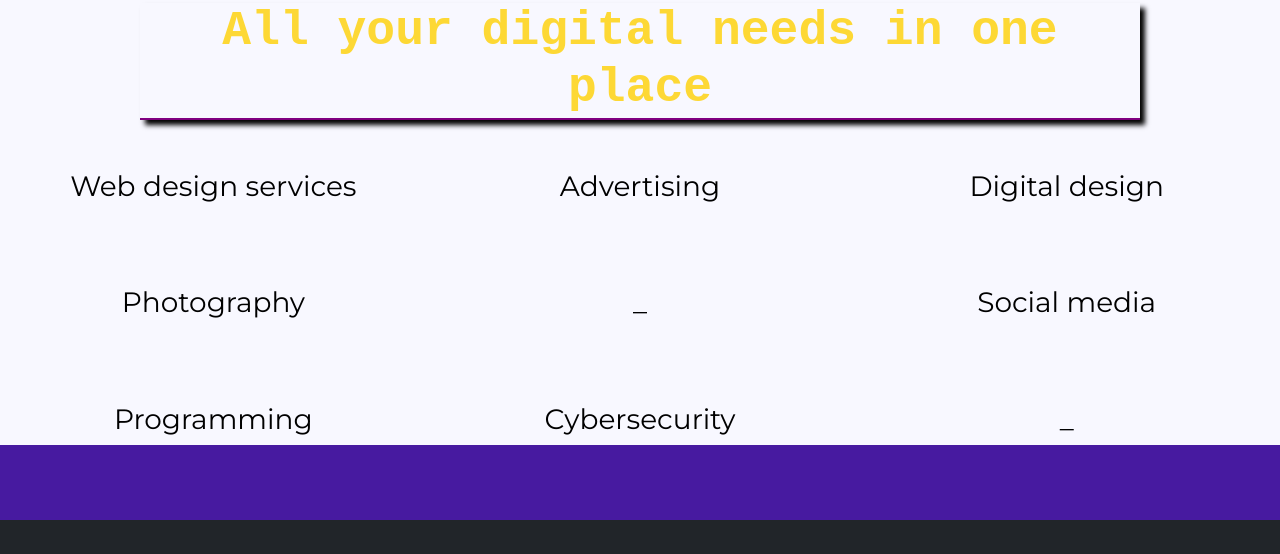
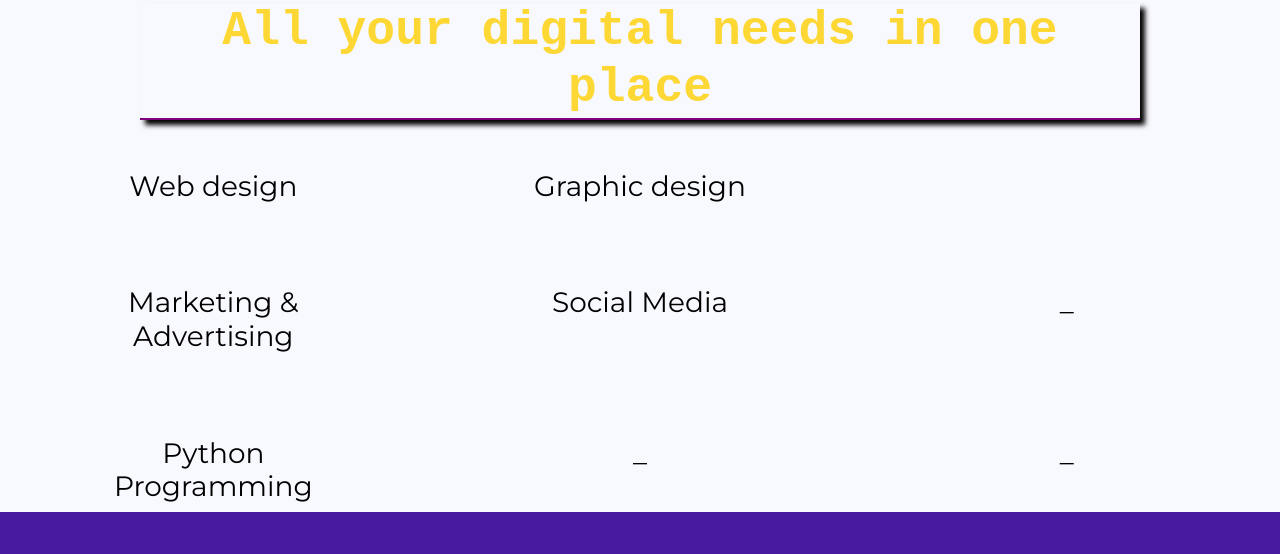
Before and after one commit to kurayami77/Cox-CyberMatrix-Innovation, a plain HTML site: page index.html in a window 1280 px wide. Shown: the part 988-1542 px from the top of the page. Drawn offline with nearby package versions, Linux system fonts and the light colour scheme.

Commit message:
Update index.html

```diff
--- a/index.html
+++ b/index.html
@@ -77,10 +77,10 @@
 
         <!-- Link items -->
         <li class="nav-item">
-          <a class="nav-link" href="#">Web design & development</a>
+          <a class="nav-link" href="#">Web design</a>
         </li>
         <li class="nav-item">
-          <a class="nav-link" href="#">General Programming</a>
+          <a class="nav-link" href="#">Programming</a>
         </li>
         <li class="nav-item">
           <a class="nav-link" href="#">Photography</a>
@@ -95,12 +95,12 @@
         <!-- Dropdown menu item -->
         <li class="nav-item dropdown">
           <a class="nav-link dropdown-toggle" href="#" role="button" data-bs-toggle="dropdown" aria-expanded="false">
-            Dropdown
+            Services
           </a>
           <ul class="dropdown-menu">
             <!-- Dropdown menu content -->
-            <li><a class="dropdown-item" href="#">Action</a></li>
-            <li><a class="dropdown-item" href="#">Another action</a></li>
+            <li><a class="dropdown-item" href="#">Web design</a></li>
+            <li><a class="dropdown-item" href="#">Graphic Design</a></li>
             <li><hr class="dropdown-divider"></li>
             <li><a class="dropdown-item" href="#">Something else here</a></li>
           </ul>
@@ -145,32 +145,32 @@
     <h2 class="text-center col-md-3 col-sm-6" style="margin-top: 15px" id="h12"><strong>All your digital needs in one place</strong></h2>
     <div class="row justify-content-around" style="margin-top: 50px;">
       <div class="col-md-3 col-sm-6"> <!-- Responsive column width -->
-        <h3 class="text-center">Web design services</h3>
+        <h3 class="text-center">Web design</h3>
       </div>
       <div class="col-md-3 col-sm-6"> <!-- Responsive column width -->
-        <h3 class="text-center">Advertising</h3>
+        <h3 class="text-center">Graphic design</h3>
       </div>
       <div class="col-md-3 col-sm-6"> <!-- Responsive column width -->
-        <h3 class="text-center">Digital design</h3>
+        <h3 class="text-center"Photography</h3>
       </div>
     </div>
     <div class="row justify-content-around">
       <div class="col-md-3 col-sm-6"> <!-- Responsive column width -->
-        <h3 class="text-center">Photography</h3>
+        <h3 class="text-center">Marketing & Advertising</h3>
+      </div>
+      <div class="col-md-3 col-sm-6"> <!-- Responsive column width -->
+        <h3 class="text-center">Social Media</h3>
       </div>
       <div class="col-md-3 col-sm-6"> <!-- Responsive column width -->
         <h3 class="text-center">_</h3>
       </div>
-      <div class="col-md-3 col-sm-6"> <!-- Responsive column width -->
-        <h3 class="text-center">Social media</h3>
-      </div>
     </div>
     <div class="row justify-content-around">
       <div class="col-md-3 col-sm-6"> <!-- Responsive column width -->
-        <h3 class="text-center">Programming</h3>
+        <h3 class="text-center"> Python Programming</h3>
       </div>
       <div class="col-md-3 col-sm-6"> <!-- Responsive column width -->
-        <h3 class="text-center">Cybersecurity</h3>
+        <h3 class="text-center">_</h3>
       </div>
       <div class="col-md-3 col-sm-6"> <!-- Responsive column width -->
         <h3 class="text-center">_</h3>
```
